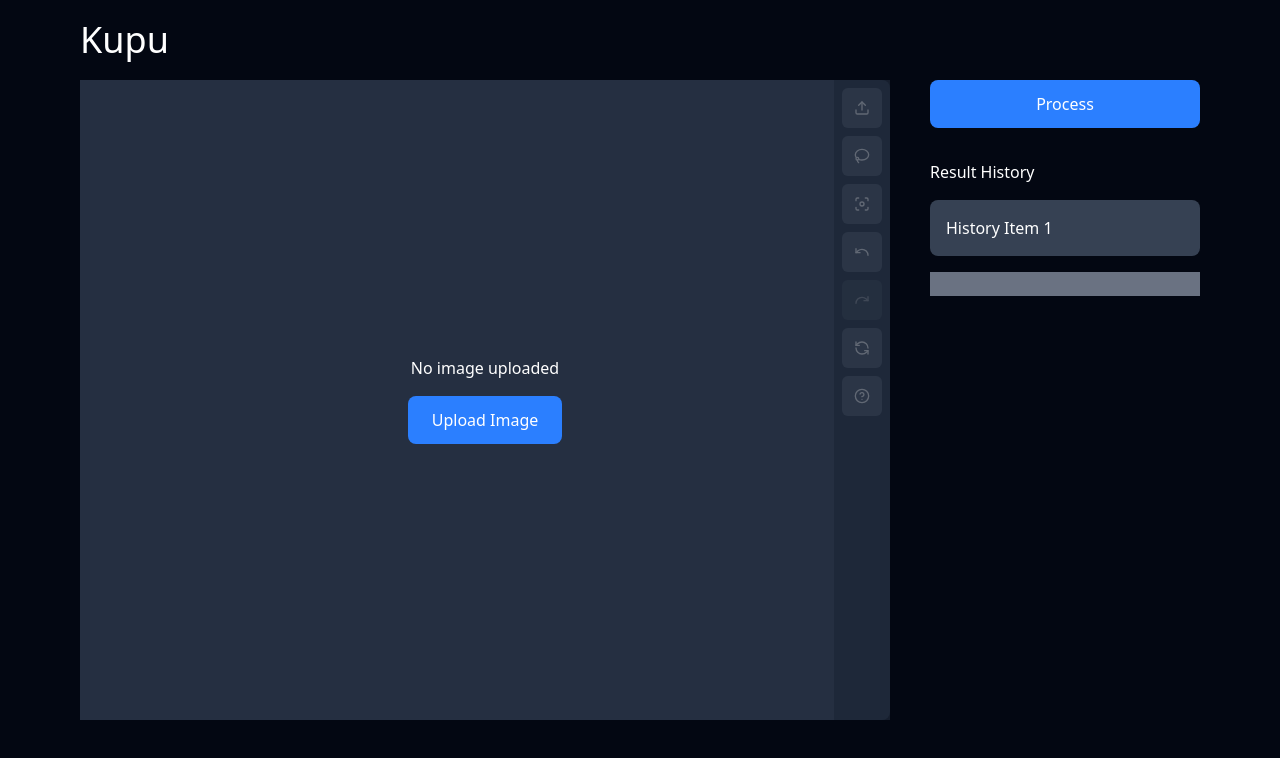
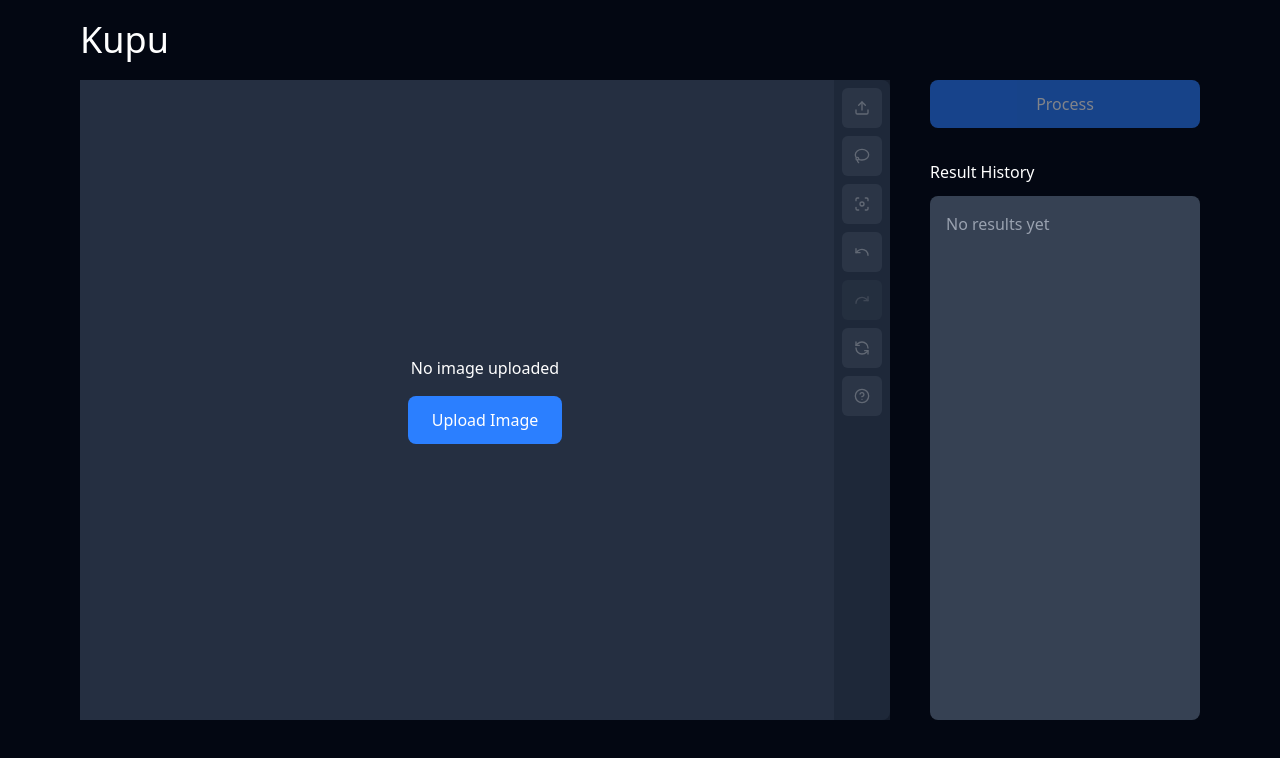
Before and after one commit to ngupuk/kupu, a React (Vite) app in the folder web/: page / in a window 1280 px wide. Shown: the top 758 px of the page. Built offline with nearby package versions, Linux system fonts and the light colour scheme.

Commit message:
feat: enhance image processing functionality with result history management and processing time display

```diff
--- a/web/src/App.tsx
+++ b/web/src/App.tsx
@@ -1,23 +1,82 @@
+import { useEffect, useState } from "react"
+import { LuDownload, LuLoaderCircle, LuTrash } from "react-icons/lu"
 import Editor from "./components/Editor"
+import IconButton from "./components/IconButton"
 import useImageProcessor from "./hooks/ImageProcessor"
 
 function App() {
-  const { image, mask } = useImageProcessor()
+  const {
+    image,
+    mask,
+    resultHistory,
+    removeFromHistory,
+    process,
+    isProcessing,
+  } = useImageProcessor()
+  const [processTime, setProcessTime] = useState<number | null>(null)
+
+  useEffect(() => {
+    let timer: number | null = null
+    if (isProcessing) {
+      timer = setInterval(() => {
+        setProcessTime((prev) => (prev === null ? 1 : prev + 1))
+      }, 1000)
+    } else {
+      setProcessTime(null)
+    }
+    return () => {
+      if (timer) clearInterval(timer)
+    }
+  }, [isProcessing])
+
   return (
-    <div className="bg-gray-950 min-h-screen text-white flex flex-col">
+    <div className="bg-gray-950 h-screen text-white flex flex-col">
       <h1 className="px-20 py-5 text-4xl">Kupu</h1>
+
       <div className="flex flex-1 flex-row p-20 gap-10 pt-0 relative">
         <Editor />
-        <div className="flex-1">
-          <button className="bg-blue-500 transition delay-150 duration-300 ease-in-out hover:scale-105 hover:bg-indigo-500 px-6 w-full py-3 rounded-lg text-white cursor-pointer mb-8">
-            Process
+
+        <div className="flex-1 flex flex-col">
+          <button
+            className="bg-blue-500 transition delay-150 duration-300 ease-in-out hover:scale-105 hover:bg-indigo-500 px-6 w-full py-3 rounded-lg text-white cursor-pointer mb-8 disabled:opacity-50 disabled:cursor-not-allowed flex justify-center items-center"
+            onClick={async () => {
+              if (isProcessing) return
+              await process()
+            }}
+            disabled={isProcessing || !image}
+          >
+            {isProcessing ? `Processing... (${processTime || 0}s)` : "Process"}
+            {isProcessing && (
+              <LuLoaderCircle className="inline-block ml-2 animate-spin" />
+            )}
           </button>
-          <h2>Result History</h2>
-          <div className="flex flex-col gap-4 mt-4">
-            <div className="bg-gray-700 p-4 rounded-lg">History Item 1</div>
-            <div className="flex flex-col gap-2 bg-gray-500 p-2">
-              <div>{image && <img src={image} alt="" />}</div>
-              <div>{mask && <img src={mask} alt="" />}</div>
+
+          <h2 className="mb-3">Result History</h2>
+
+          {/* Make this flex item take all remaining space and scroll only if needed */}
+          <div className="h-full relative">
+            <div className="flex h-full absolute w-full flex-col gap-2 bg-gray-700 p-4 rounded-lg overflow-y-scroll">
+              {resultHistory.length === 0 && (
+                <div className="text-gray-400">No results yet</div>
+              )}
+              {resultHistory.map((result, index) => (
+                <div key={index} className="relative">
+                  <img
+                    src={result}
+                    alt={`Result ${index + 1}`}
+                    className="rounded border-1 transition ease-out opacity-100 hover:opacity-80 duration-300"
+                  />
+                  <div className="absolute top-2 right-2 flex gap-2">
+                    <IconButton
+                      icon={LuTrash}
+                      onClick={() => {
+                        removeFromHistory(index)
+                      }}
+                    />
+                    <IconButton icon={LuDownload} />
+                  </div>
+                </div>
+              ))}
             </div>
           </div>
         </div>
--- a/web/src/hooks/ImageProcessor.tsx
+++ b/web/src/hooks/ImageProcessor.tsx
@@ -5,7 +5,7 @@ type Context = {
   setImage: (img: string | null) => void
   mask: string | null
   setMask: (mask: string | null) => void
-  processing: boolean
+  isProcessing: boolean
   process: () => Promise<string>
 
   resultHistory: string[]
@@ -17,7 +17,7 @@ const ctx = createContext<Context>({
   setImage: () => {},
   mask: null,
   setMask: () => {},
-  processing: false,
+  isProcessing: false,
   process: async () => "",
 
   resultHistory: [],
@@ -56,7 +56,7 @@ export const ImageProcessorProvider = ({
         setImage,
         mask,
         setMask,
-        processing,
+        isProcessing: processing,
         process,
         resultHistory,
         removeFromHistory: (index: number) => {
```
